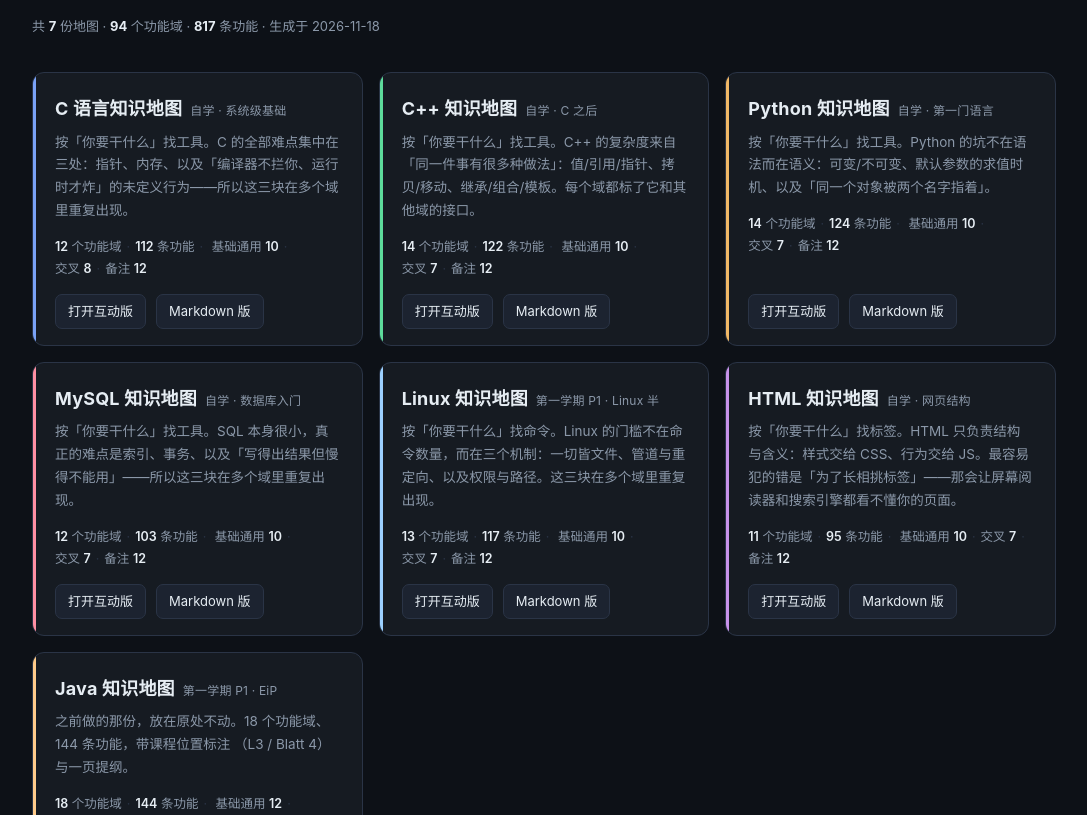
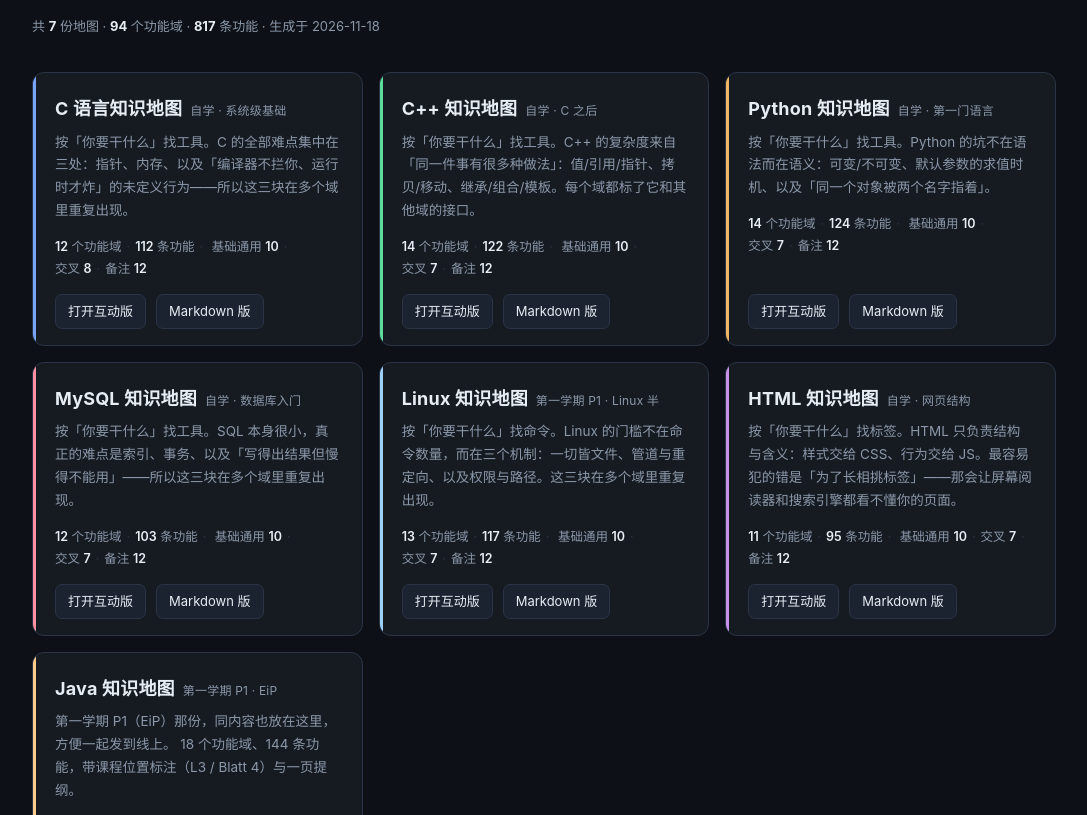
Before and after one commit to Gongxi8cai/knowledge-maps, a plain HTML site: page index.html in a window 1280 px wide. Shown: the part 130-945 px from the top of the page, without its empty margins (96-1183 px from the left). Drawn offline with Linux system fonts and the light colour scheme.

Commit message:
README 加线上地址；Java 卡片文案修正

```diff
--- a/index.html
+++ b/index.html
@@ -107,8 +107,8 @@ color:var(--dim);font-size:13px}
 </article>
 <article class="card" style="--ac:#ffcb8a">
   <h2>Java 知识地图<span class="de">第一学期 P1 · EiP</span></h2>
-  <p>之前做的那份，放在原处不动。18 个功能域、144 条功能，带课程位置标注
-     （L3 / Blatt 4）与一页提纲。</p>
+  <p>第一学期 P1（EiP）那份，同内容也放在这里，方便一起发到线上。
+     18 个功能域、144 条功能，带课程位置标注（L3 / Blatt 4）与一页提纲。</p>
   <div class="meta"><span><b>18</b> 个功能域</span><i>·</i><span><b>144</b> 条功能</span><i>·</i>
     <span>基础通用 <b>12</b></span><i>·</i><span>交叉 <b>12</b></span><i>·</i><span>备注 <b>13</b></span></div>
   <div class="links">
```
Also changed, not shown: 1 other file.
